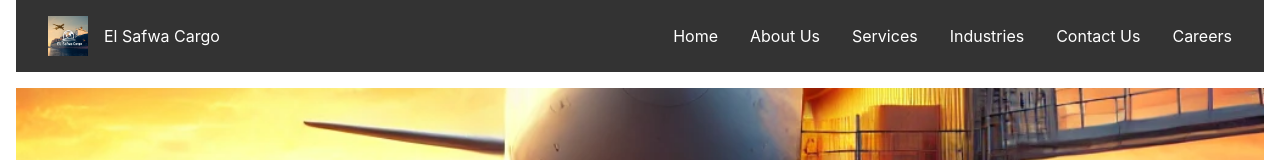
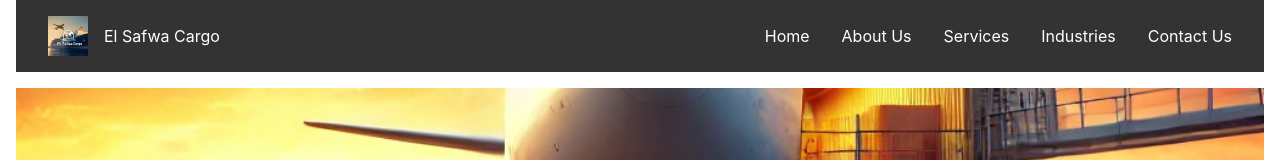
Before and after one commit to El-Safwa-Cargo-and-Export/website, a React (Create React App) app: page / in a window 1280 px wide. Shown: the top 160 px of the page. Built offline with nearby package versions, Linux system fonts and the light colour scheme.

Commit message:
Remove Careers link from Navbar component

```diff
--- a/src/components/Navbar.tsx
+++ b/src/components/Navbar.tsx
@@ -48,7 +48,7 @@ function Navbar() {
         {/* <NavLink to="/track">Track Your Shipment</NavLink> */}
         {/* <NavLink to="/testimonials">Testimonials</NavLink> */}
         {/* <NavLink to="/blog">Blog</NavLink> */}
-        <NavLink to="/careers">Careers</NavLink>
+        {/* <NavLink to="/careers">Careers</NavLink> */}
       </div>
     </Nav>
   );
```
